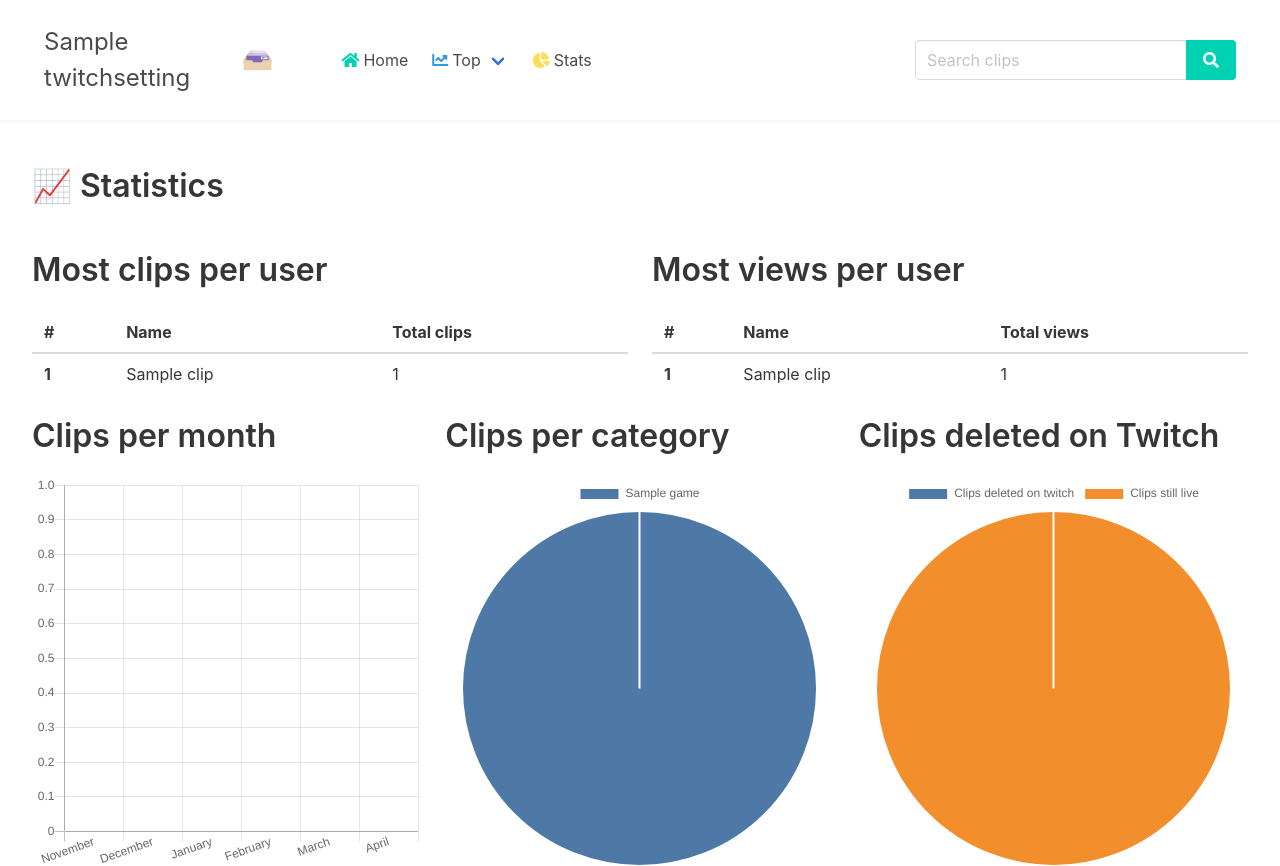
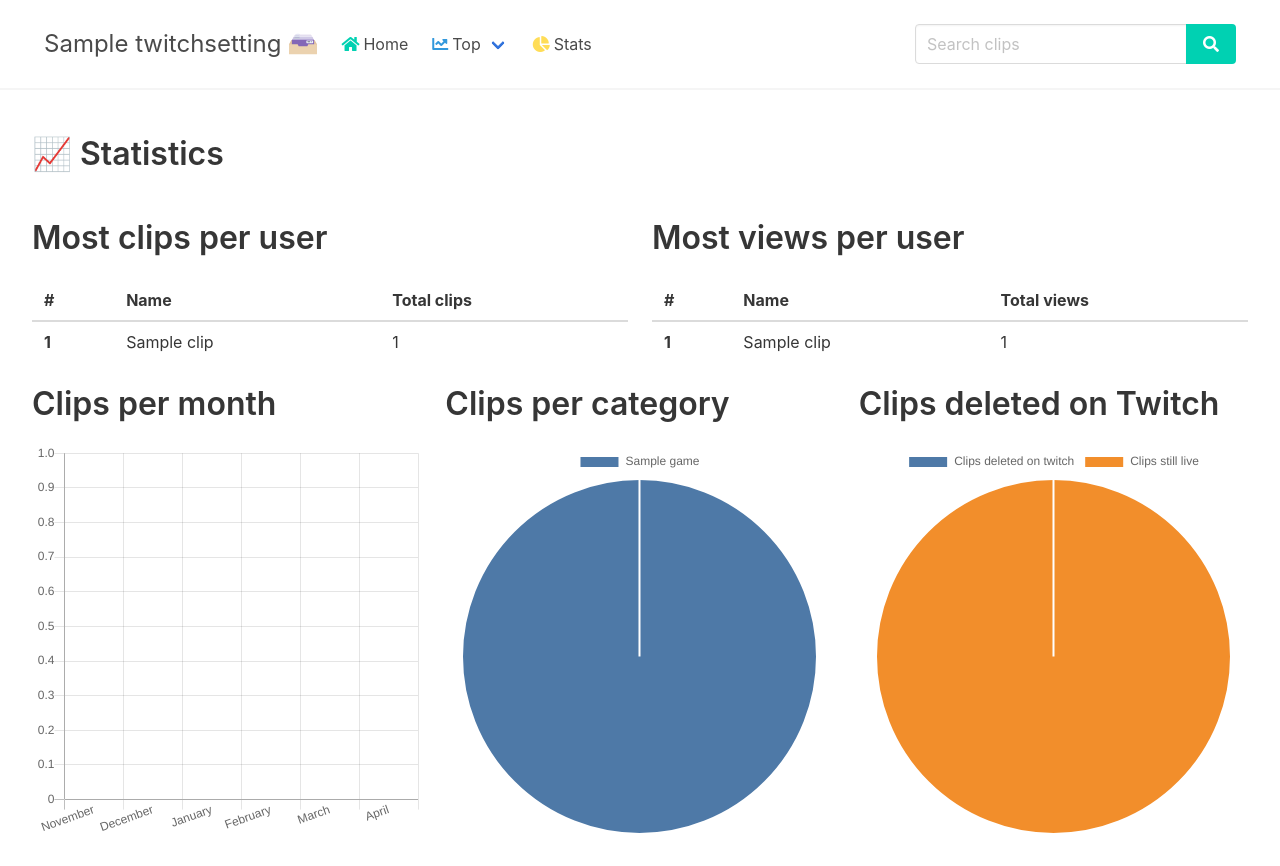
Before and after one commit to seriousm4x/twitch-clip-archive, a Django app: page /stats/ in a window 1280 px wide. Shown: the top 866 px of the page. Run offline with Django 3.2, Linux system fonts and the light colour scheme; tables that the repository leaves empty hold one stand-in row (values such as "Sample post").

Commit message:
Update style.css

```diff
--- a/clips/static/css/style.css
+++ b/clips/static/css/style.css
@@ -19,7 +19,7 @@
     }
 }
 
-img, video {
+video {
     height: auto;
     width: 100%;
 }
```
